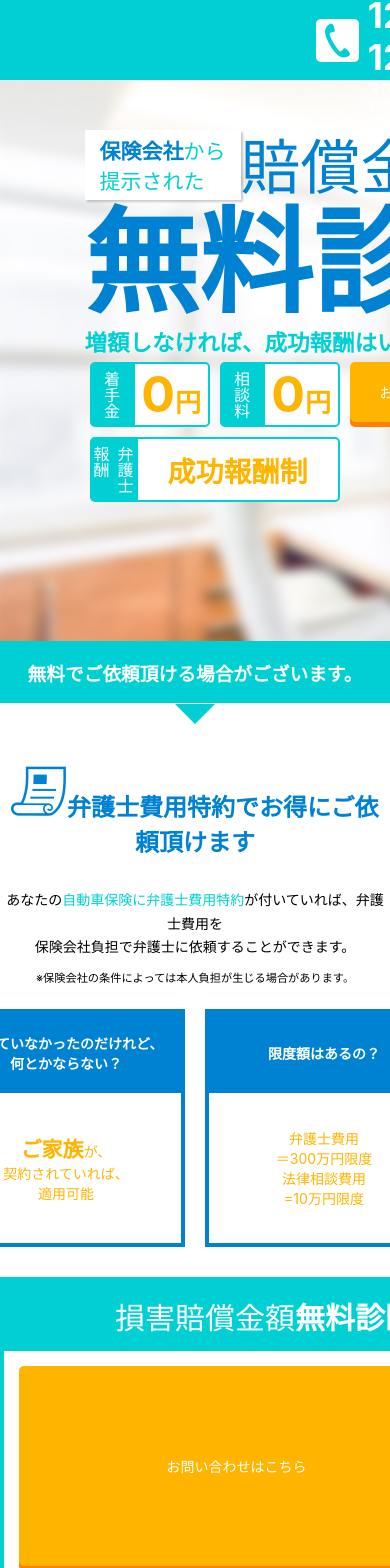
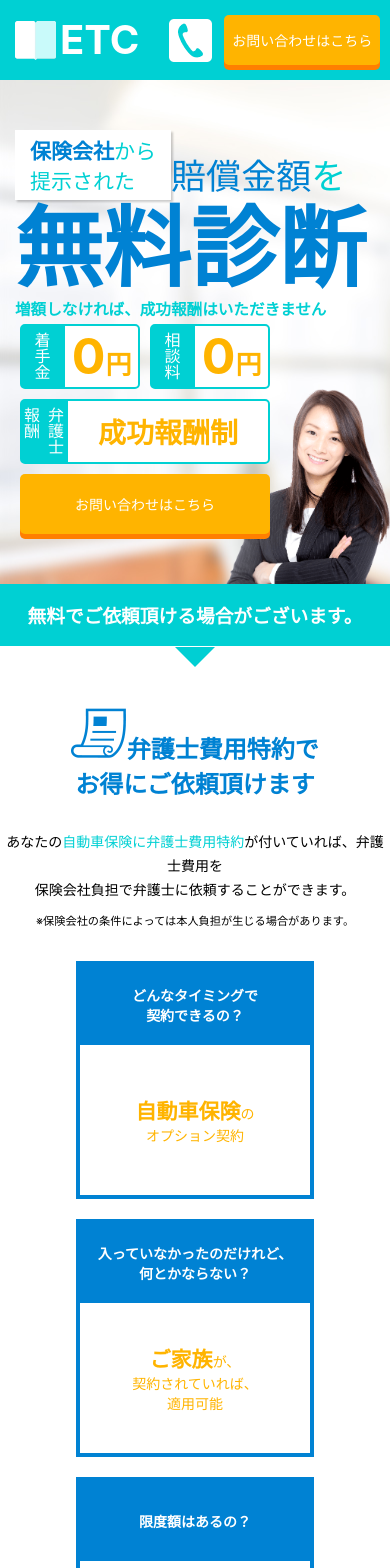
Before and after one commit to ShogoOmori/sincere-copy, a Nuxt app: page / in a window 390 px wide. Shown: the top 1568 px of the page. Built offline with nearby package versions, Linux system fonts and the light colour scheme.

Commit message:
add tb,sp scss

```diff
--- a/components/Accept.vue
+++ b/components/Accept.vue
@@ -69,4 +69,22 @@ li {
     font-size: 16px;
   }
 }
+@media screen and (max-width: 980px) {
+ ul {
+   flex-wrap: wrap;
+ }
+}
+@media screen and (max-width: 680px) {
+ li {
+   width: 20vw;
+   p {
+    margin-bottom: 10px;
+    font-size: 2.7vw;
+  }
+ }
+ img {
+   width: 12vw;
+   object-fit: contain;
+ }
+}
 </style>
--- a/components/Button.vue
+++ b/components/Button.vue
@@ -5,14 +5,14 @@
         損害賠償金額<span>無料診断</span>
       </h1>
       <p>
-        保険会社提示の賠償金に疑問を抱かれた方はご相談ください
+        保険会社提示の賠償金に<br class="sp-view">疑問を抱かれた方はご相談ください
       </p>
     </div>
     <div class="st-form_content">
       <a href="#" class="st-button">お問い合わせはこちら</a>
       <div class="st-form_access">
         <p>
-          <span class="blue">24H</span>受付窓口にて、無料診断ご希望の旨をお伝えください
+          <span class="blue">24H</span>受付窓口にて、<br class="sp-view">無料診断ご希望の旨をお伝えください
         </p>
         <img src="~static/images/ic_tel_blue.png" alt="電話のマーク">
         <address>
@@ -72,4 +72,39 @@
     width: 50%;
   }
 }
+@media screen and (max-width: 980px) {
+  .st-form_title {
+    flex-direction: column;
+  }
+  .st-form {
+    width: 90vw;
+    margin: 30px auto;
+  }
+  .st-form_content {
+    flex-direction: column;
+    align-items: center;
+    height: 50vh;
+    .st-button {
+      width: 80%;
+      height: 100px;
+      margin-bottom: 25px;
+      font-size: 4vw;
+    }
+  }
+}
+@media screen and (max-width: 980px) {
+  .st-form_title {
+    height: 100px;
+    p {
+      text-align: center;
+    }
+  }
+  .st-form_content {
+    address{
+      a {
+        font-size: 45px;
+      }
+    }
+  }
+}
 </style>
--- a/components/Example.vue
+++ b/components/Example.vue
@@ -203,14 +203,15 @@
           </table>
         </section>
       </div>
-      <img src="~static/images/ref_woman02.png" alt="イメージ女性">
+      <i>
+        <img src="~static/images/ref_woman02.png" alt="イメージ女性">
+      </i>
     </div>
   </section>
 </template>
 <style lang="scss" scoped>
 .st-wrapper{
   padding-bottom: 70px;
-  min-width: 1000px;
 }
 .st-main_title {
   &::before {
@@ -233,14 +234,9 @@
   }
 }
 .st-data_container {
- display: flex;
- justify-content: center;
- .st-data {
-   z-index: 10;
- }
- img {
-   z-index: 0;
- }
+  display: flex;
+  justify-content: center;
+  margin-right: 10px;
 }
 .st-data {
   width: 600px;
@@ -339,6 +335,7 @@ table {
   border-collapse: collapse;
   border-spacing: 2px;
   margin-top: 10px;
+  background-color: #fff;
   tr {
     height: 45px;
   }
@@ -379,4 +376,95 @@ em {
   font-weight: bold;
   font-size: 20px;
 }
+@media screen and (max-width: 980px) {
+  .st-data_container {
+    justify-content: space-between;
+    position: relative;
+    img {
+      position: absolute;
+      right: -300px;
+      opacity: .4;
+      z-index:0;
+    }
+  }
+  .st-data {
+    z-index: 10;
+    margin-left: 20px;
+  }
+}
+@media screen and (max-width: 680px) {
+  .title {
+    font-size: 4vw;
+  }
+  .st-main_title {
+    &::before {
+      height: 16vw;
+      background-size: contain;
+    }
+  }
+  .st-above {
+    h2 {
+      font-size: 5.5vw;
+    }
+  }
+  .st-money_container {
+    flex-direction: column;
+  }
+  .st-money_before {
+    width: 150px;
+    margin-bottom: 15px;
+    dd {
+      &::before {
+        left: 100%;
+        width: 50px;
+        bottom: 0px;
+        border-left: none;
+        border-bottom: none;
+        border-top: 5px solid #00D0D3;
+        border-right: 5px solid #00D0D3;
+      }
+      &::after {
+          bottom: -40px;
+          right: -72px;
+          border-color: #00D0D3 transparent transparent transparent;
+      }
+    }
+  }
+  .st-money_after {
+    width: 100vw;
+    margin-left: 20px;
+    dt {
+      width: 80%;
+    }
+    dd {
+      width: 80%;
+      text-align: center;
+      font-size: 63px;
+    }
+    .st-yen_after {
+      font-size: 25px;
+    }
+  }
+  .st-data {
+  width: 100vw;
+  margin-left: 10px;
+  margin-top: 30px;
+    p {
+      font-weight: bold;
+    }
+    h1 {
+      font-size: 20px;
+      position: relative;
+      margin-left: 25px;
+      &::before {
+        content:'';
+        width: 0;
+      }
+    }
+  }
+  table {
+    width: 97%;
+    font-size: 14px;
+  }
+}
 </style>
--- a/components/Flow.vue
+++ b/components/Flow.vue
@@ -98,14 +98,14 @@
         <section>
           <div class="st-content">
             <h1 class="text-blue">
-              5.ご契約
+              5.事件対応
             </h1>
             <p>
-              ご依頼頂ける場合、<span class="text-light">委任契約</span>を締結いたします。<br>
-              内容についてご納得いただけてからの契約になりますので、後々に禍根を残すことなく、ご依頼いただけるかと思います。
+              <span class="text-light">担当弁護士と事務スタッフ</span>が解決までサポートします。<br>
+              相手方との交渉は、全て弁護士にお任せください。
             </p>
           </div>
-          <img src="~static/images/ref_flow04.jpg" alt="握手">
+          <img src="~static/images/ref_flow05.jpg" alt="握手">
         </section>
       </li>
     </ol>
@@ -141,7 +141,7 @@ li {
     &::after {
       content:'';
       position: absolute;
-      right: 50%;
+      right: 45%;
       bottom: -70px;
       width: 0;
       height: 0;
@@ -177,4 +177,55 @@ dt {
 dd {
   margin-top: 15px;
 }
+@media screen and (max-width: 980px) {
+  li {
+    width: 70%;
+    section {
+      flex-direction: column;
+      align-items: center;
+    }
+    .st-content {
+      width: 95%;
+    }
+    img {
+      width: 100%;
+      height: 50vh;
+      margin: 0;
+      object-fit: cover;
+    }
+  }
+  .st-third_content {
+    .st-content_main {
+      flex-direction: column;
+    }
+  }
+}
+@media screen and (max-width: 680px) {
+  li {
+    padding: 50px 10px;
+    width: 70%;
+    section {
+      flex-direction: column;
+      align-items: center;
+    }
+    h1 {
+      font-size: 4vw;
+    }
+    p {
+      margin-top: 270px;
+      position: relative;
+    }
+    img {
+      width: 70vw;
+      height: 250px;
+      position: absolute;
+      top: 100px;
+    }
+    &:not(:last-child) {
+      &::after {
+        left: 35%;
+      }
+    }
+  }
+}
 </style>
--- a/components/Form.vue
+++ b/components/Form.vue
@@ -111,4 +111,15 @@ button {
   margin-bottom: 50px;
   border: none;
 }
+@media screen and (max-width: 980px) {
+  .st-name {
+    flex-direction: column;
+  }
+  input {
+    width: 70vw;
+  }
+  textarea {
+    width: 70vw;
+  }
+}
 </style>
--- a/components/Header.vue
+++ b/components/Header.vue
@@ -7,9 +7,7 @@
       <a href="#">ETC</a>
     </div>
     <div class="header-right">
-      <i>
-        <img src="~static/images/ic_tel.png" alt="電話番号はこちら">
-      </i>
+      <a class="st-telicon" href="tel:0120-123-123"><img src="~static/images/ic_tel.png" alt="電話番号はこちら"></a>
       <div class="st-contact">
         <address>
           <a href="tel:0120-123-123">0123-123-123</a>
@@ -25,15 +23,15 @@
 <style lang="scss" scoped>
 header {
   display: flex;
-  justify-content:center;
+  justify-content:space-between;
   align-items: center;
   height: 80px;
 }
 .header-left {
-  margin-right: 350px;
-    display: flex;
-    align-items: center;
-    justify-content: center;
+  margin-left: 100px;
+  display: flex;
+  align-items: center;
+  justify-content: center;
   i {
     display: inline-flex;
     align-items: center;
@@ -51,7 +49,8 @@ header {
 .header-right {
   display: flex;
   align-items:center;
-  i {
+  margin-right: 100px;
+  .st-telicon {
     display: inline-flex;
     align-items: center;
     justify-content: center;
@@ -77,4 +76,23 @@ header {
   padding: 0 30px;
   margin-left: 10px;
 }
+// tablet
+@media screen and (max-width: 980px) {
+  .header-left {
+  margin-left: 10px;
+  }
+  .header-right {
+  margin-right: 10px;
+  }
+}
+// smartphone
+@media screen and (max-width: 680px) {
+  .st-contact {
+    display: none;
+  }
+  .st-button {
+    padding: 0 2vw;
+    margin-left: 1vw;
+  }
+}
 </style>
--- a/components/Information.vue
+++ b/components/Information.vue
@@ -8,7 +8,7 @@
         <img src="~static/images/ic_page.png" alt="弁護士費用">
       </i>
       <!-- <i class="st-bengoshi"/> -->
-      弁護士費用特約でお得にご依頼頂けます
+      弁護士費用特約で<br class="sp-view">お得にご依頼頂けます
     </h2>
     <p class="st-bengoshi_desc">
       あなたの<em class="text-light">自動車保険に弁護士費用特約</em>が付いていれば、弁護士費用を<br>
@@ -94,10 +94,11 @@ h2 {
 ul {
   display: flex;
   justify-content: center;
+  flex-wrap: wrap;
   margin-top: 20px;
 }
 li {
-  margin: 0 10px;
+  margin: 10px 10px;
 }
 dl {
   border:solid 4px #0082d3;
@@ -125,4 +126,9 @@ dl {
     font-size: 1.5rem;
   }
 }
+@media screen and (max-width: 980px) {
+  section {
+    min-width:initial;
+  }
+}
 </style>
--- a/components/Main.vue
+++ b/components/Main.vue
@@ -57,9 +57,8 @@
 section {
   background-image: url(~static/images/bg_main01.jpg);
   display: flex;
-  justify-content: center;
+  justify-content: space-between;
   padding:50px 70px 0 110px;
-  min-width: 980px;
 }
 .st-titlebox{
   width: 600px;
@@ -153,7 +152,54 @@ dl {
   padding: 5px 30px;
 }
 img {
-  height: 100%;
+  height: 60vh;
 }
-
+@media screen and (max-width: 980px) {
+  section {
+    padding:50px 0 0 10px;
+  }
+  .st-left {
+    padding-left: 50px;
+    z-index: 10;
+  }
+  section {
+    position: relative;
+  }
+  img {
+    position: absolute;
+    right: 0;
+    bottom: 0;
+    height: 45vw;
+  }
+}
+@media screen and (max-width: 680px) {
+  .st-left {
+    padding-left: 5px;
+  }
+  .st-apeal {
+    flex-direction: column;
+  }
+  .st-button {
+    width: 190px;
+    margin-bottom: 50px;
+  }
+  img {
+    position: absolute;
+    right: 0;
+    bottom: 0;
+    height: 50vw;
+  }
+  .st-titlebox{
+    width: 90vw;
+    .st-maintitle {
+      font-size: 9vw;
+    }
+    strong {
+      font-size: 22.5vw;
+    }
+    p {
+      font-size: 4vw;
+    }
+  }
+}
 </style>
--- a/components/Merit.vue
+++ b/components/Merit.vue
@@ -71,4 +71,30 @@
     }
   }
 }
+img {
+  margin-bottom: 20px;
+}
+@media screen and (max-width: 980px) {
+  .st-main {
+    section {
+      flex-direction: column;
+      width: 90vw;
+      .st-content {
+        width: 100%;
+      }
+    }
+    img {
+      object-fit: contain;
+    }
+  }
+}
+@media screen and (max-width: 680px) {
+  section {
+    margin: 0;
+    p {
+      padding: 20px 30px;
+      font-size: 10px;
+    }
+  }
+}
 </style>
--- a/components/Price.vue
+++ b/components/Price.vue
@@ -125,4 +125,25 @@ dd {
   font-weight: normal;
   padding: 4px;
 }
+@media screen and (max-width: 980px) {
+  .st-list_container {
+    width: 100%;
+  }
+  ul {
+    flex-direction: column;
+    align-items: center;
+  }
+}
+@media screen and (max-width: 680px) {
+  .st-title {
+    padding: 10px 0;
+    h1 {
+      font-size: 5vw;
+    }
+  }
+  h2 {
+    font-size:7vw;
+    // margin: 30px 0;
+  }
+}
 </style>
--- a/components/Service.vue
+++ b/components/Service.vue
@@ -21,7 +21,7 @@
               高度な医学的知見
             </h1>
           </div>
-          <img src="~static/images/ref_service01.jpg" alt="医師の協力">
+          <img src="~static/images/ref_service01.jpg" class="st-image" alt="医師の協力">
           <p>
             事故の裁判は医学的な知見が必要になることも多くあります。<br>
             その際に<span class="text-light">医師の協力</span>を得られるか、協力を得られたとしても<span class="text-light">内容を理解できるか</span>は大きな違いとなります。
@@ -36,7 +36,7 @@
               医学知識の習得
             </h1>
           </div>
-          <img src="~static/images/ref_service02.jpg" alt="本棚">
+          <img src="~static/images/ref_service02.jpg" class="st-image" alt="本棚">
           <p>
             私たちは法的知識はもちろん、<span class="text-light">医学的な知識</span>にも通じております。<br>
             そのため医師の言葉を確実に理解し、あなたに<span class="text-light">ふさわしい等級を得るため</span>のサポートを行えます。
@@ -51,7 +51,7 @@
               協力医師との連携
             </h1>
           </div>
-          <img src="~static/images/ref_service03.jpg" alt="頼れる医師">
+          <img src="~static/images/ref_service03.jpg" class="st-image" alt="頼れる医師">
           <p>
             私たちに協力してくれる医師の方々や、850冊を超える医学の専門書と更にそれ以上の法的知識と経験をもってあなたをバックアップいたします。
           </p>
@@ -102,4 +102,24 @@ li {
     line-height: 1.8;
   }
 }
+@media screen and (max-width: 980px) {
+  ol {
+    flex-direction: column;
+    align-items: center;
+  }
+  li {
+    width: 50vw;
+  }
+  .st-image {
+    width: 100%;
+  }
+}
+@media screen and (max-width: 680px) {
+  h2 {
+    font-size: 6vw;
+  }
+  li {
+    width: 80vw;
+  }
+}
 </style>
```
